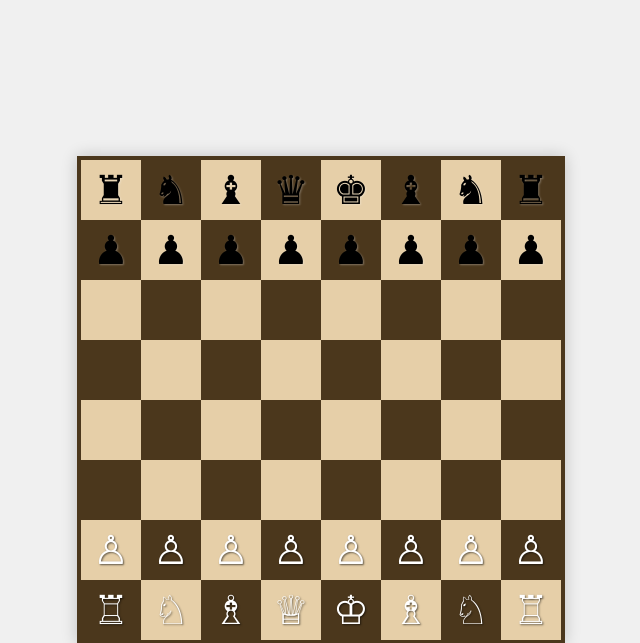
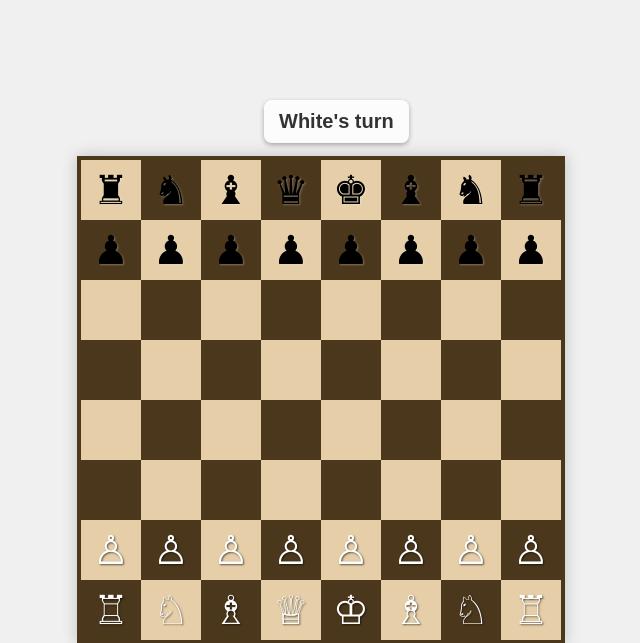
Before and after one commit to misterfley/Mon-projet, a PHP site: page / in a window 1280 px wide. Shown: the top 643 px of the page, without its empty margins (319-959 px from the left). Run offline with PHP 8.4, Linux system fonts and the light colour scheme.

Commit message:
fonctionnel

```diff
--- a/index.php
+++ b/index.php
@@ -9,8 +9,7 @@
 </head>
 
 <body>
-  <div id="game-message"></div>
-
+  <div class="player-indicator">White's turn</div>
   <div class="board">
     <!-- Rangée 1 pour les pièces noires -->
     <div class="square light" id="a8"><span class="black-piece">♜</span></div>
--- a/main.js
+++ b/main.js
@@ -209,7 +209,7 @@ function isKingInCheck(color) {
   });
 }
 
-//gestion intercations joueur
+//gestion interactions joueur
 function handleClick(e) {
   const square = e.target.closest(".square");
   if (!square) return;
@@ -232,7 +232,7 @@ function handleClick(e) {
     if (isValidMove(movingPiece, selectedSquare, square)) {
       console.log("Mouvement valide !");
       if (isKingInCheckAfterMove(selectedSquare, square, currentPlayer)) {
-        showMessage("Mouvement illégal : votre roi serait en échec !");
+        showMessage("Impossible : votre roi serait en échec !");
         selectedSquare.classList.remove("selected");
         selectedSquare = null;
         return;
```
